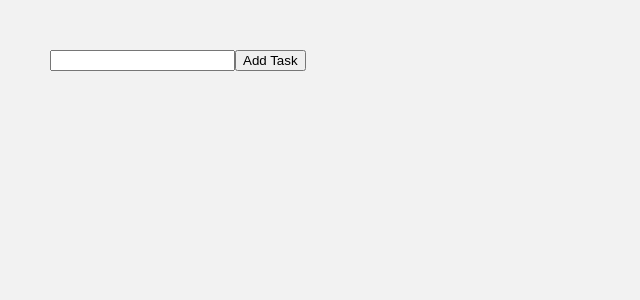
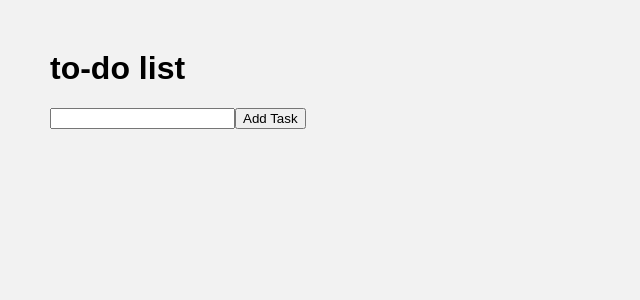
Before and after one commit to cathywiden/react-todolist, a React (Create React App) app: page / in a window 1280 px wide. Shown: the top 300 px of the page, without its empty margins (0-640 px from the left). Built offline with nearby package versions, Linux system fonts and the light colour scheme.

Commit message:
misc
own to-do list
minor formatting

```diff
--- a/src/App.jsx
+++ b/src/App.jsx
@@ -20,7 +20,8 @@ const removeTodo = (index) => {
 };
 
   return (
-    <div className="App">
+    <div>
+      <h1>to-do list</h1>
       <AddTask addTodo={addTodo} />
       <DisplayTasks todos={todos} removeTodo={removeTodo} />
     </div>
```
Also changed, not shown: 1 other file (tests, documents, lock files or other folders).
